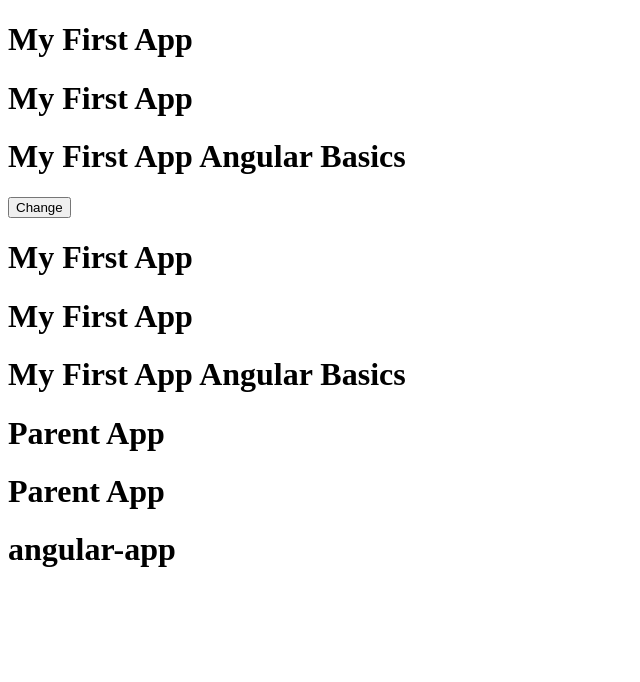
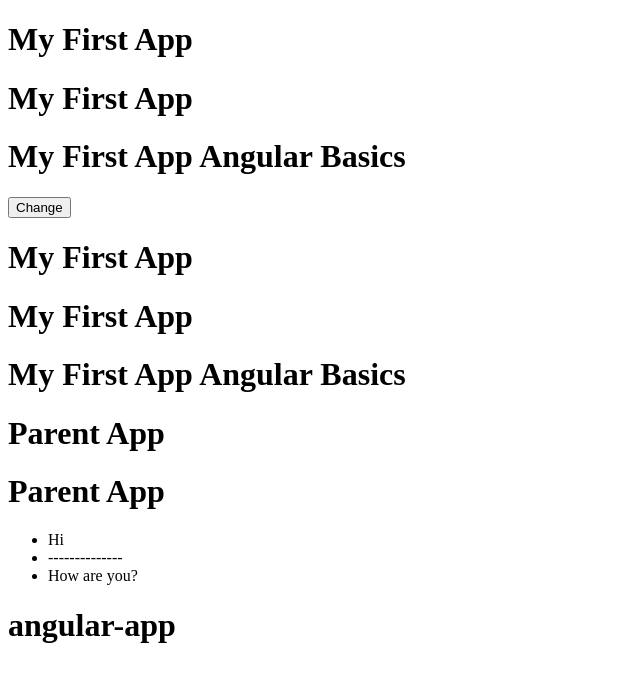
Before and after one commit to santoshsanju/angular, an Angular app in the folder angular-app/: page / in a window 1280 px wide. Shown: the top 682 px of the page, without its empty margins (0-640 px from the left). Built offline with nearby package versions, Linux system fonts and the light colour scheme.

Commit message:
Control flow

```diff
--- a/angular-app/src/app/header/header.component.html
+++ b/angular-app/src/app/header/header.component.html
@@ -23,3 +23,14 @@
 
 <!-- Input Signal (Parent to child) -->
 <h1>{{signalGetParentTitle()}}</h1>
+
+<!-- Control flow -->
+<ul>
+  @for (item of items; track $index) {
+  @if($index!==1){
+  <li [id]="$index">{{item}}</li>
+  }@else {
+  <li>--------------</li>
+  }
+  }
+</ul>
--- a/angular-app/src/app/header/header.component.ts
+++ b/angular-app/src/app/header/header.component.ts
@@ -45,4 +45,7 @@ export class HeaderComponent {
 
   // Output Not a Signal
   signalChildTitle = output<string>();
+
+  // Control flow
+  items = [ "Hi", "Hello", "How are you?" ];
 }
```
